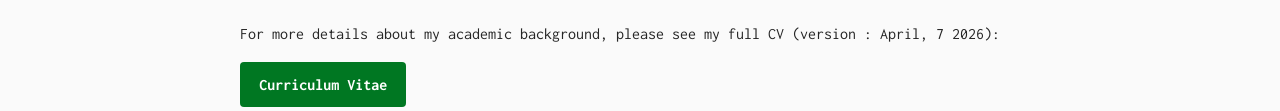
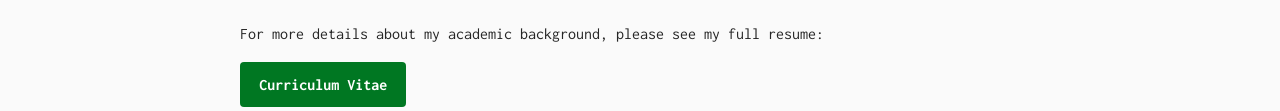
Before and after one commit to d-dumonteil/d-dumonteil.github.io, a plain HTML site: page index.html in a window 1280 px wide. Shown: the part 1869-1980 px from the top of the page. Drawn offline with Linux system fonts and the light colour scheme.

Commit message:
Update index.html

```diff
--- a/index.html
+++ b/index.html
@@ -335,7 +335,7 @@
 
     <section id="cv">
         <h2>Curriculum Vitae</h2>
-        <p>For more details about my academic background, please see my full CV (version : April, 7 2026):</p>
+        <p>For more details about my academic background, please see my full resume:</p>
         <a href="CV fr.pdf" class="btn" target="_blank">Curriculum Vitae</a>
     </section>
 
```
